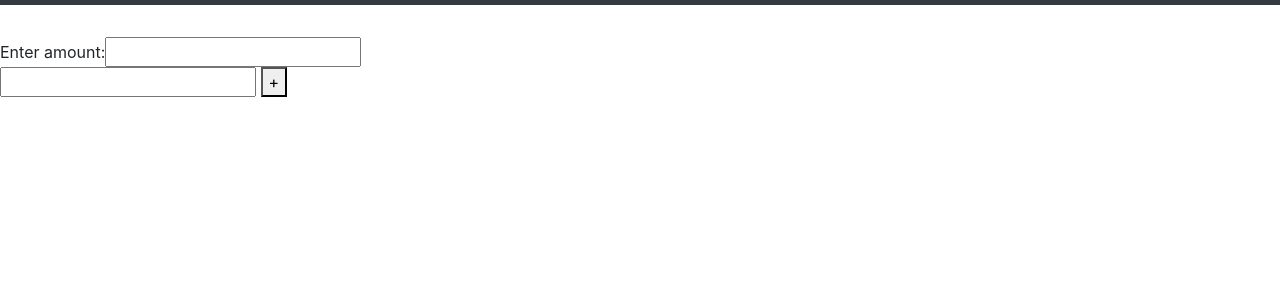
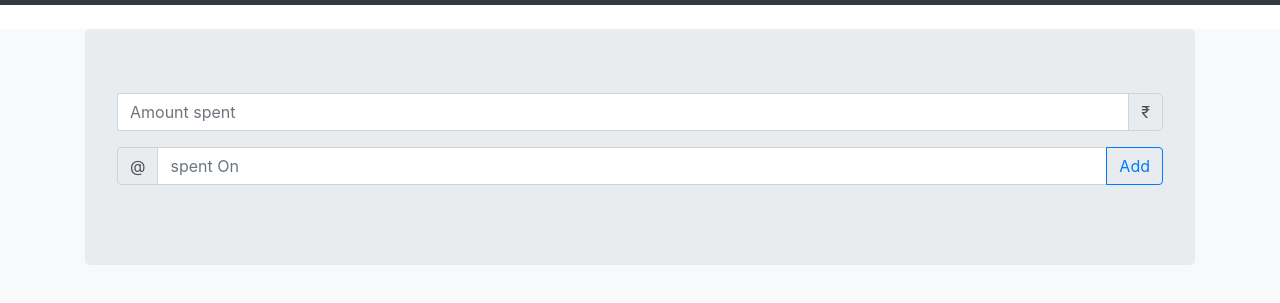
Before and after one commit to anwesha999/ExpenseApp, a plain HTML site: page index.html in a window 1280 px wide. Shown: the part 51-354 px from the top of the page. Drawn offline with nearby package versions, Linux system fonts and the light colour scheme.

Commit message:
bootstrap

```diff
--- a/index.html
+++ b/index.html
@@ -21,11 +21,53 @@
     <nav class="navbar navbar-dark bg-dark">
         <span class="navbar-brand mb-0 h1">Xpers</span>
     </nav>
-    <h1 id = "headingtotal"></h1><br>
-Enter amount:<input id ="input" type="text"/> <br>
-<input id = "inputdesc" type = "text"/>
+
+    <div class="container-fluid bg-light" style="min-height: 100vh">
+        <div class="container">
+            <div class="jumbotron mt-4">
+                <div class="input-group mb-3">
+                    <h1 id = "headingtotal"></h1><br>
+                    <input
+                       id ="input"
+                        type="text"
+                        class="form-control"
+                        placeholder="Amount spent"
+                        aria-label="Amount spent"
+                        aria-describedby="spent in rupee"
+                    />
+                    <div class="input-group-append">
+                        <span class="input-group-text" id="spent in rupee">₹</span>
+                    </div>
+                </div>
+                <div class="input-group mb-3">
+                    <div class="input-group-prepend">
+                        <span class="input-group-text" id="spent at">@</span>
+                    </div>
+                    <input
+                        id = "inputdesc"
+                        type="text"
+                        class="form-control"
+                        placeholder="spent On"
+                        aria-label="spent On"
+                        aria-describedby="spent at"
+                    />
+                    <div class="input-group-append">
+                        <button class="btn btn-outline-primary" type="button" id="but">Add</button>
+                    </div>
+                </div>
+            </div>
+            <div id = "expenseTable"></div>
+        </div>
+    </div>
+
+
+
+
+<!--Enter amount:<input id ="input" type="text"/> <br>
+Enter description:<input id = "inputdesc" type = "text"/><br>
 <button id ="but">+</button>
-<div id = "expenseTable"></div>
+<div id = "expenseTable"></div>-->
+
 <script>
     //get the heading element
     const headingEl = document.querySelector("#headingtotal")
```
